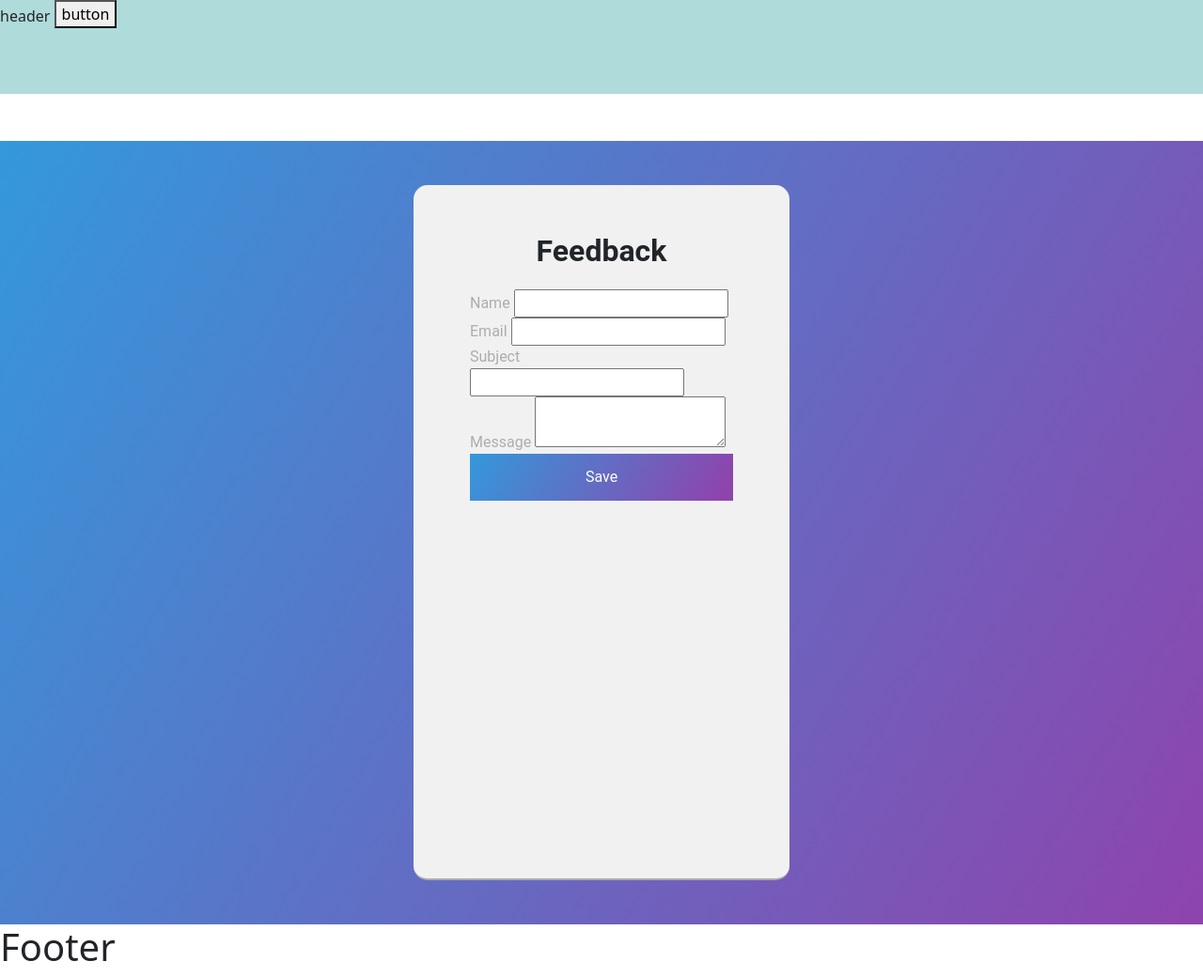
After one commit to d9ed/django_pizza, a Django app: template templates/feedback_page.html in a window 1280 px wide. The commit adds this page. Shown: the whole page at 94% size. Run offline with Django 3.2, Linux system fonts and the light colour scheme; the template is opened without the code that fills it, so the values that code supplies are empty, except form fields; tables that the repository leaves empty hold one stand-in row (values such as "Sample post"); form fields are guessed from the names that the template uses.

Commit message:
Made feedback page Attempted to make feedback page less ugly Added feedbackview and model

```diff
--- a/static/css/main.css
+++ b/static/css/main.css
@@ -11,7 +11,6 @@ header {
 
 header span {
     vertical-align: middle;
-
 }
 #content-block {
     padding: 0 5% 0 5%;
@@ -60,7 +59,6 @@ header span {
     width:100px;
     background-color:red;
     display:inline-block;
-
 }
 
 .size {
@@ -97,6 +95,100 @@ header span {
     height: 50px;
     line-height: 50px;
     text-align: center;
+}
 
+.feedback_bg {
+    width: 100%;
+    min-height: 100vh;
+    display: flex;
+    justify-content: center;
+    align-items: center;
+    padding: 15px;
+    background-repeat: no-repeat;
+    background-position: center center;
+    background-image: linear-gradient(120deg, #3498db, #8e44ad);
+}
 
+.feedback_rectangle {
+    background-color: #f1f1f1;
+    width: 400px;
+    height: 740px;
+    padding: 30px 60px;
+    border-radius: 15px;
+    font-family: Roboto, serif;
+    box-sizing: border-box;
+    position: relative;
+    z-index: 0;
+    border-bottom: 2px solid #adadad;
+    margin: 32px 0px;
 }
+
+.feedback_rectangle h1 {
+    text-align: center;
+    margin-bottom: 60px;
+    display: block;
+    font-size: 2em;
+    margin-block-start: 0.67em;
+    margin-block-end: 0.67em;
+    margin-inline-start: 0;
+    margin-inline-end: 0;
+    font-weight: bold
+}
+
+.feedback_submit {
+    display: block;
+    width: 100%;
+    height: 50px;
+    border: none;
+    background: linear-gradient(120deg, #3498db, #8e44ad, #3498db);
+    background-size: 200%;
+    color: #fff;
+    outline: none;
+    cursor: pointer;
+    transition: 0.5s;
+    font-size: 16px;
+}
+
+/*.feedback_input_field form.name {*/
+/*    color: #333;*/
+/*    width: 100%;*/
+/*    border: none;*/
+/*    outline: none;*/
+/*    background: transparent;*/
+/*    padding: 0 5px;*/
+/*    height: 40px;*/
+/*    border-bottom: solid;*/
+/*}*/
+
+/*.feedback_input_style {*/
+/*    color: #333;*/
+/*    width: 100%;*/
+/*    border: none;*/
+/*    border-bottom: gray;*/
+/*    background: transparent;*/
+/*    padding: 0 5px;*/
+/*    height: 40px;*/
+/*    border-bottom: solid;*/
+/*    margin: 5px;*/
+/*}*/
+
+#id_name, #id_email, #id_subject, #id_message {
+    color: gray;
+    width: 100%;
+    background: transparent;
+    padding: 0 5px;
+    height: 40px;
+    margin: 5px;
+    border-bottom: 1px solid #adadad;
+    border-right: none;
+    border-left: none;
+    border-top: none;
+}
+
+#id_message {
+    height: 130px;
+}
+
+.feedback_input_style div {
+    color: #adadad;
+}
--- a/templates/base.html
+++ b/templates/base.html
@@ -16,7 +16,36 @@
     {% endblock extrahead %}
 </head >
 <body>
-    <header><span>header</span></header>
+    <header>
+        <span>header</span>
+       <a href="{% url 'feedback' %}">
+           <button type="button">button</button>
+       </a>
+<!--        <nav class="navbar navbar-expand-lg navbar-light bg-light">-->
+<!--          <div class="container-fluid">-->
+<!--            <span>Pizza</span>-->
+<!--            <button class="navbar-toggler" type="button" data-bs-toggle="collapse" data-bs-target="#navbarNav" aria-controls="navbarNav" aria-expanded="false" aria-label="Toggle navigation">-->
+<!--              <span class="navbar-toggler-icon"></span>-->
+<!--            </button>-->
+<!--            <div class="collapse navbar-collapse" id="navbarNav">-->
+<!--              <ul class="navbar-nav">-->
+<!--                <li class="nav-item">-->
+<!--                  <a class="nav-link active" aria-current="page" href="#">Home</a>-->
+<!--                </li>-->
+<!--                <li class="nav-item">-->
+<!--                  <a class="nav-link" href="#">Features</a>-->
+<!--                </li>-->
+<!--                <li class="nav-item">-->
+<!--                  <a class="nav-link" href="#">Pricing</a>-->
+<!--                </li>-->
+<!--                <li class="nav-item">-->
+<!--                  <a class="nav-link disabled" href="#" tabindex="-1" aria-disabled="true">Disabled</a>-->
+<!--                </li>-->
+<!--              </ul>-->
+<!--            </div>-->
+<!--          </div>-->
+<!--        </nav>-->
+    </header>
     {% block content %}
     {% endblock content %}
     <h1>Footer</h1>
--- /dev/null
+++ b/templates/feedback_page.html
@@ -0,0 +1,33 @@
+{% extends 'base.html' %}
+
+{% load static %}
+{% block content %}
+
+<div class="feedback_bg">
+    <div class="feedback_rectangle">
+        <form method="post">{% csrf_token %}
+            <h1>Feedback</h1>
+            <div class = feedback_input_style>
+                <div class = 'feedback_name'>
+                    Name
+                    {{ form.name }}
+                </div>
+                <div class = 'feedback_email'>
+                    Email
+                    {{ form.email }}
+                </div>
+                <div class = feedback_subject>
+                    Subject
+                    {{ form.subject }}
+                </div>
+                <div class = 'feedback_message'>
+                    Message
+                    {{ form.message }}
+                </div>
+                <input class = 'feedback_submit' type="submit" value="Save">
+            </div>
+        </form>
+    </div>
+</div>
+
+{% endblock %}
--- a/users/urls.py
+++ b/users/urls.py
@@ -1,7 +1,8 @@
 from django.urls import path
-from users.views import SignUpView
+from users.views import SignUpView, FeedBackView
 
 
 urlpatterns = [
     path("register", SignUpView.as_view(), name="register"),
+    path('feedback', FeedBackView.as_view(), name='feedback'),
 ]
```
Also changed, not shown: users/admin.py (+28 -0 lines), users/models.py (+13 -0 lines), users/views.py (+9 -1 lines).
